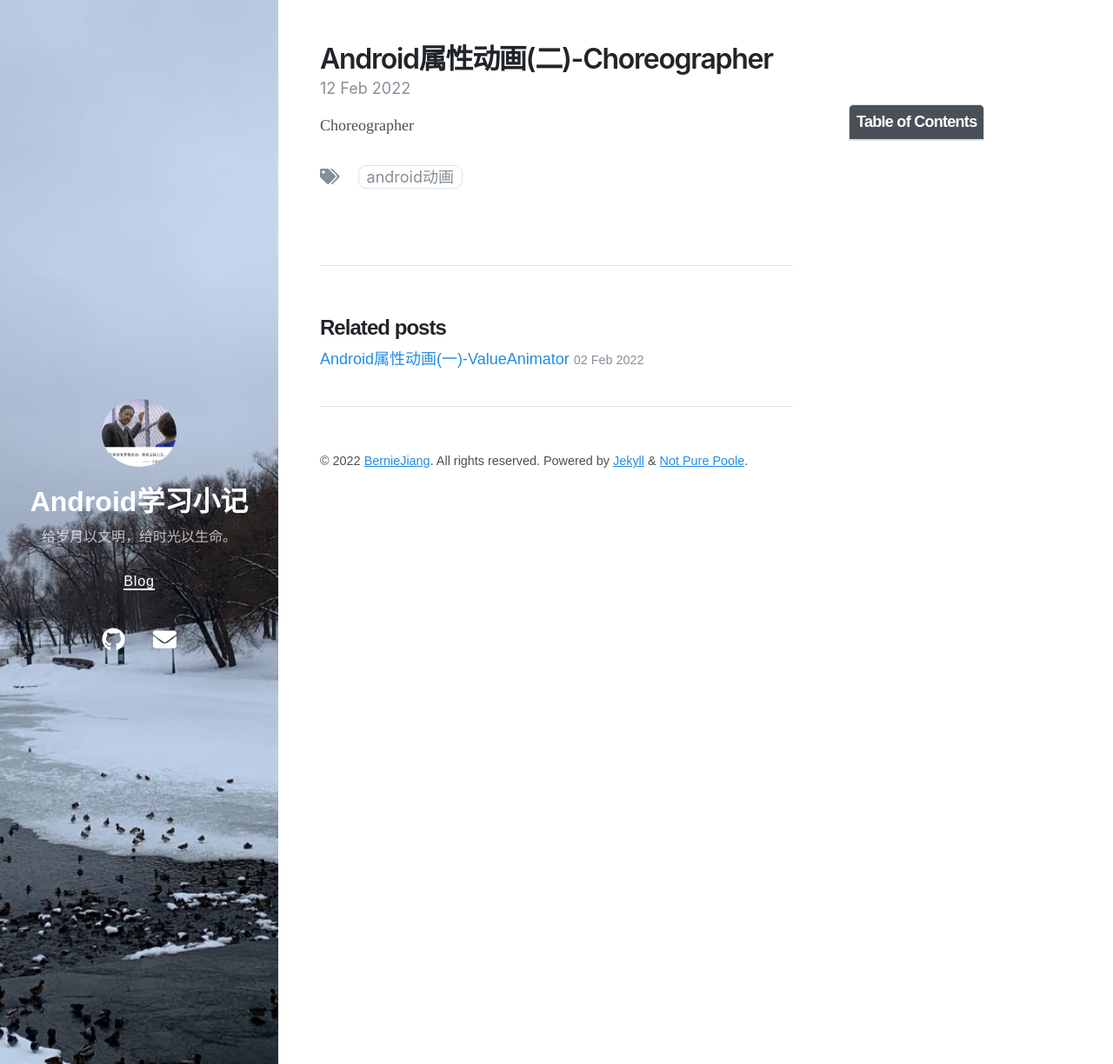
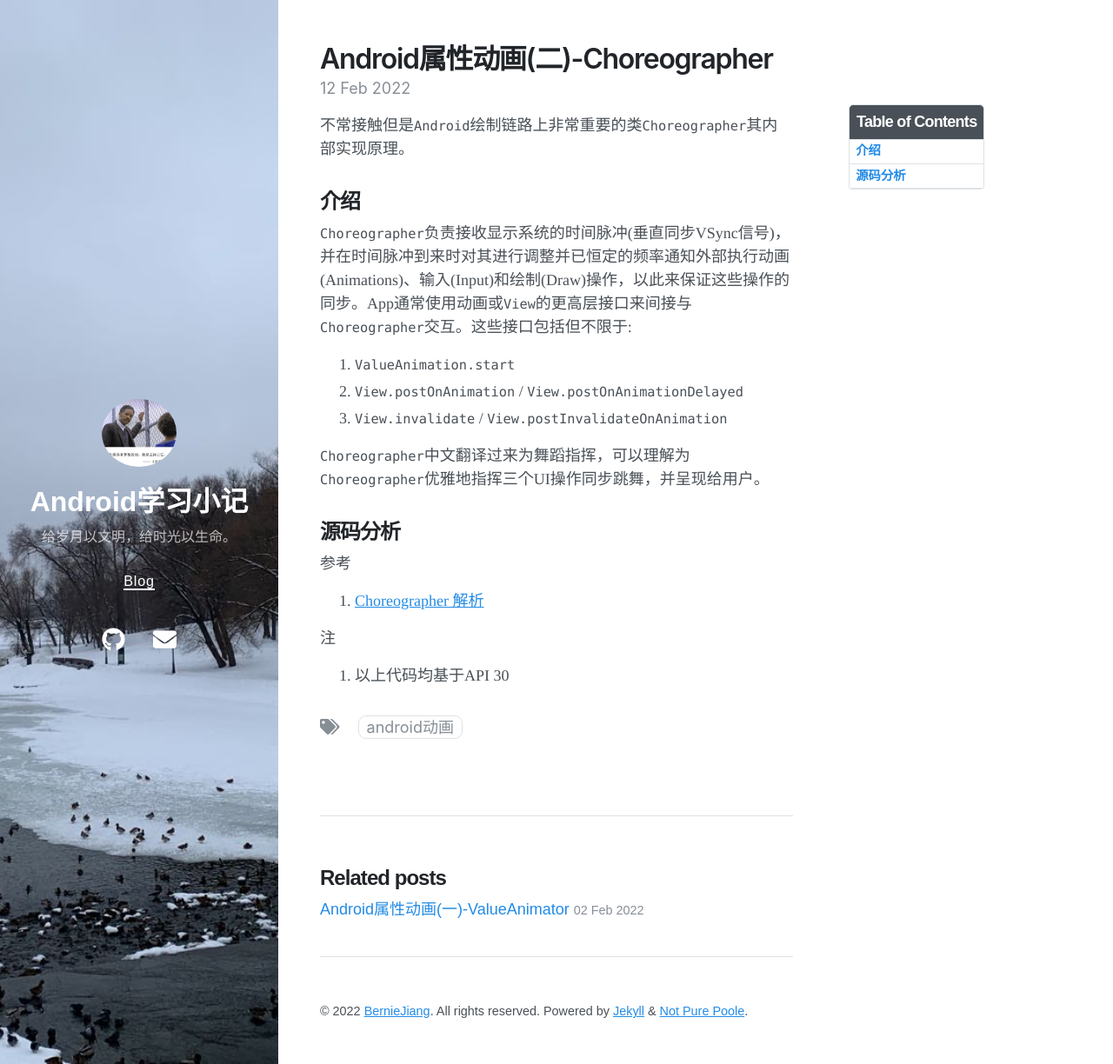
Before and after one commit to Bernie-sw-jiang/BernieJiang.github.io, a Jekyll site: the page built from _posts/2022-02-12-Android属性动画(二)-Choreographer.markdown, in a window 1280 px wide and 1224 px high. Shown: the whole window at 87% size. Built offline with Jekyll 4.4.1, drawn with Linux system fonts in a browser that asks for light colours; nearby versions of some CDN libraries.

Commit message:
feat: ValueAnimator

```diff
--- a/_posts/2022-02-12-Android属性动画(二)-Choreographer.markdown
+++ b/_posts/2022-02-12-Android属性动画(二)-Choreographer.markdown
@@ -5,4 +5,40 @@ date:   2022-02-12
 toc:  true
 tags: [Android动画]
 ---
-Choreographer
+不常接触但是`Android`绘制链路上非常重要的类`Choreographer`其内部实现原理。
+
+## 介绍
+
+`Choreographer`负责接收显示系统的时间脉冲(垂直同步VSync信号)，并在时间脉冲到来时对其进行调整并已恒定的频率通知外部执行动画(Animations)、输入(Input)和绘制(Draw)操作，以此来保证这些操作的同步。App通常使用动画或`View`的更高层接口来间接与`Choreographer`交互。这些接口包括但不限于:
+
+1. `ValueAnimation.start`
+2. `View.postOnAnimation` / `View.postOnAnimationDelayed`
+3. `View.invalidate` / `View.postInvalidateOnAnimation`
+
+`Choreographer`中文翻译过来为舞蹈指挥，可以理解为`Choreographer`优雅地指挥三个UI操作同步跳舞，并呈现给用户。
+
+## 源码分析
+
+
+
+
+
+
+
+
+
+
+
+
+
+
+
+
+
+参考
+
+1. [Choreographer 解析](https://juejin.cn/post/6844903886940012551)
+
+注
+
+1. 以上代码均基于API 30
```
Also changed, not shown: _posts/2022-02-02-Android属性动画(一)-ValueAnimator.markdown (+8 -2 lines).
